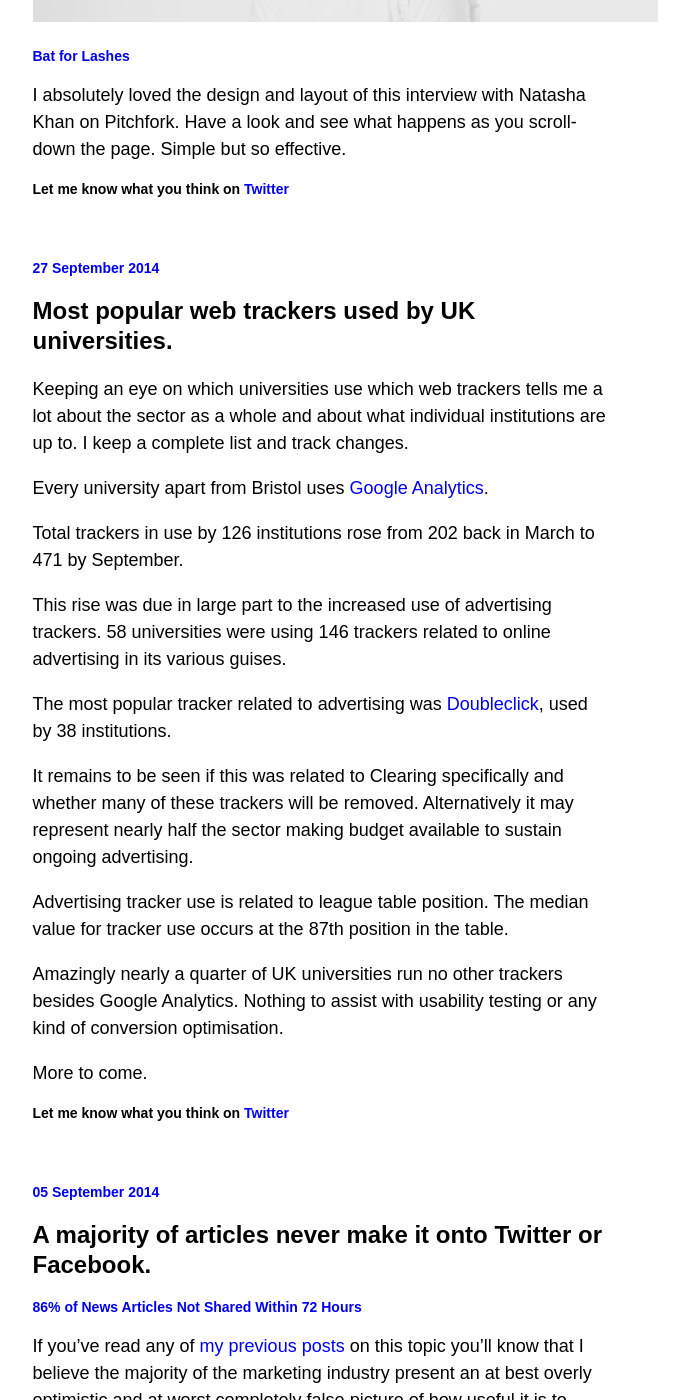
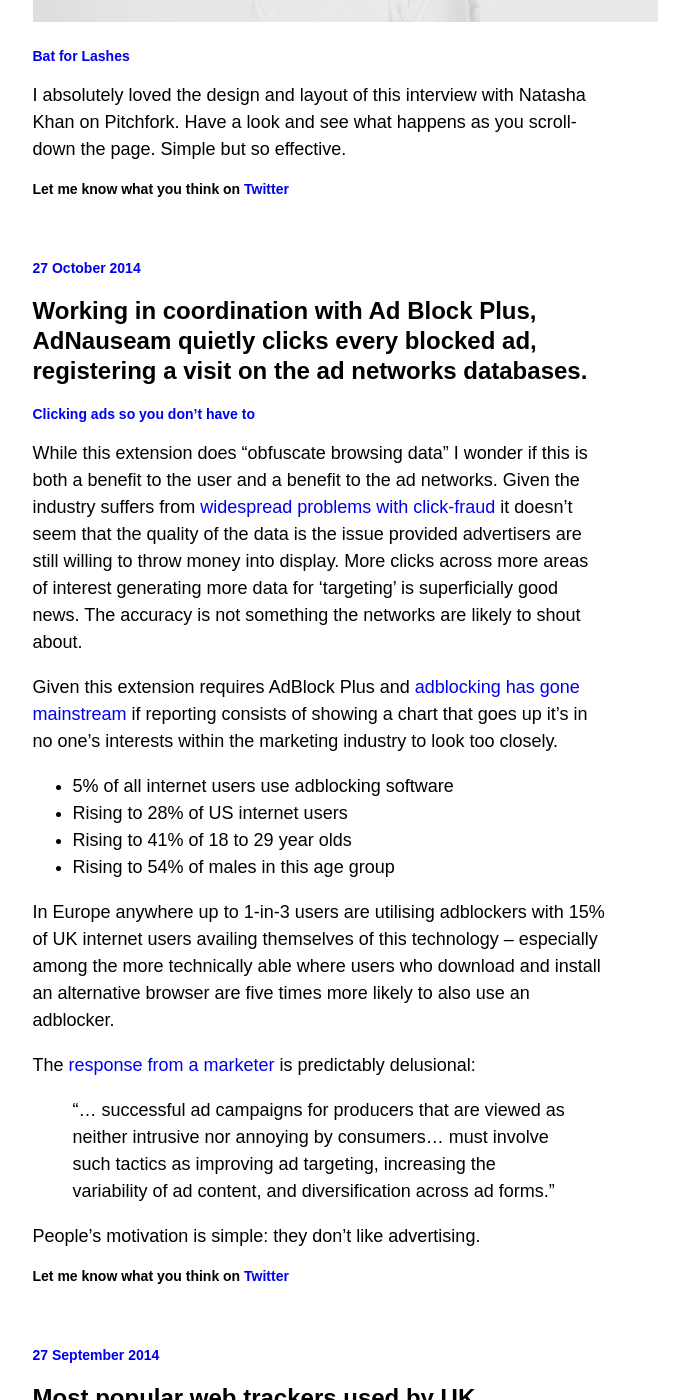
Before and after one commit to markhgn/markhgn.github.io, a Jekyll site: the page built from index.html, in a window 1280 px wide and 1400 px high, scrolled down 500 px. Shown: the whole window, without its empty margins (320-1009 px from the left). Built offline with Jekyll 4.4.1, drawn with Linux system fonts in a browser that asks for light colours; Markdown is read by kramdown in place of the engine named in the settings; the list of posts is cut into pages by our own code; comment, search, counter and statistics services are not loaded; some of the changed text lies outside the part shown.

Commit message:
Post and edits

```diff
--- /dev/null
+++ b/_posts/2014-10-27-ad-nauseum.md
@@ -0,0 +1,25 @@
+---
+layout: post
+title: Ad nauseum
+---
+
+## Working in coordination with Ad Block Plus, AdNauseam quietly clicks every blocked ad, registering a visit on the ad networks databases.
+
+### [Clicking ads so you don’t have to](https://github.com/dhowe/AdNauseam/wiki/About-AdNauseum)
+
+While this extension does "obfuscate browsing data" I wonder if this is both a benefit to the user and a benefit to the ad networks. Given the industry suffers from [widespread problems with click-fraud](http://markhigginson.co.uk/2013/10/23/display-advertising-fraud/) it doesn't seem that the quality of the data is the issue provided advertisers are still willing to throw money into display. More clicks across more areas of interest generating more data for 'targeting' is superficially good news. The accuracy is not something the networks are likely to shout about.
+
+Given this extension requires AdBlock Plus and [adblocking has gone mainstream](http://eu.cmo.com/articles/2014/9/9/adblocking_goes_mainstream.html) if reporting consists of showing a chart that goes up it's in no one's interests within the marketing industry to look too closely.
+
+* 5% of all internet users use adblocking software
+* Rising to 28% of US internet users
+* Rising to 41% of 18 to 29 year olds
+* Rising to 54% of males in this age group
+
+In Europe anywhere up to 1-in-3 users are utilising adblockers with 15% of UK internet users availing themselves of this technology &#8211; especially among the more technically able where users who download and install an alternative browser are five times more likely to also use an adblocker.
+
+The [response from a marketer](http://www.cmo.com/articles/2014/10/14/a_lesson_for_digital.html) is predictably delusional:
+
+> "... successful ad campaigns for producers that are viewed as neither intrusive nor annoying by consumers... must involve such tactics as improving ad targeting, increasing the variability of ad content, and diversification across ad forms."
+
+People's motivation is simple: they don't like advertising.
```
Also changed, not shown: _posts/2013-02-18-an-assertion-without-evidence.md (deleted, +0 -12 lines), _posts/2013-02-26-what-is-mobile-anyway.md (deleted, +0 -10 lines), _posts/2014-08-07-attention-like-weather.md (+0 -2 lines), assets/images-inline/sussex-clearing.jpg.
